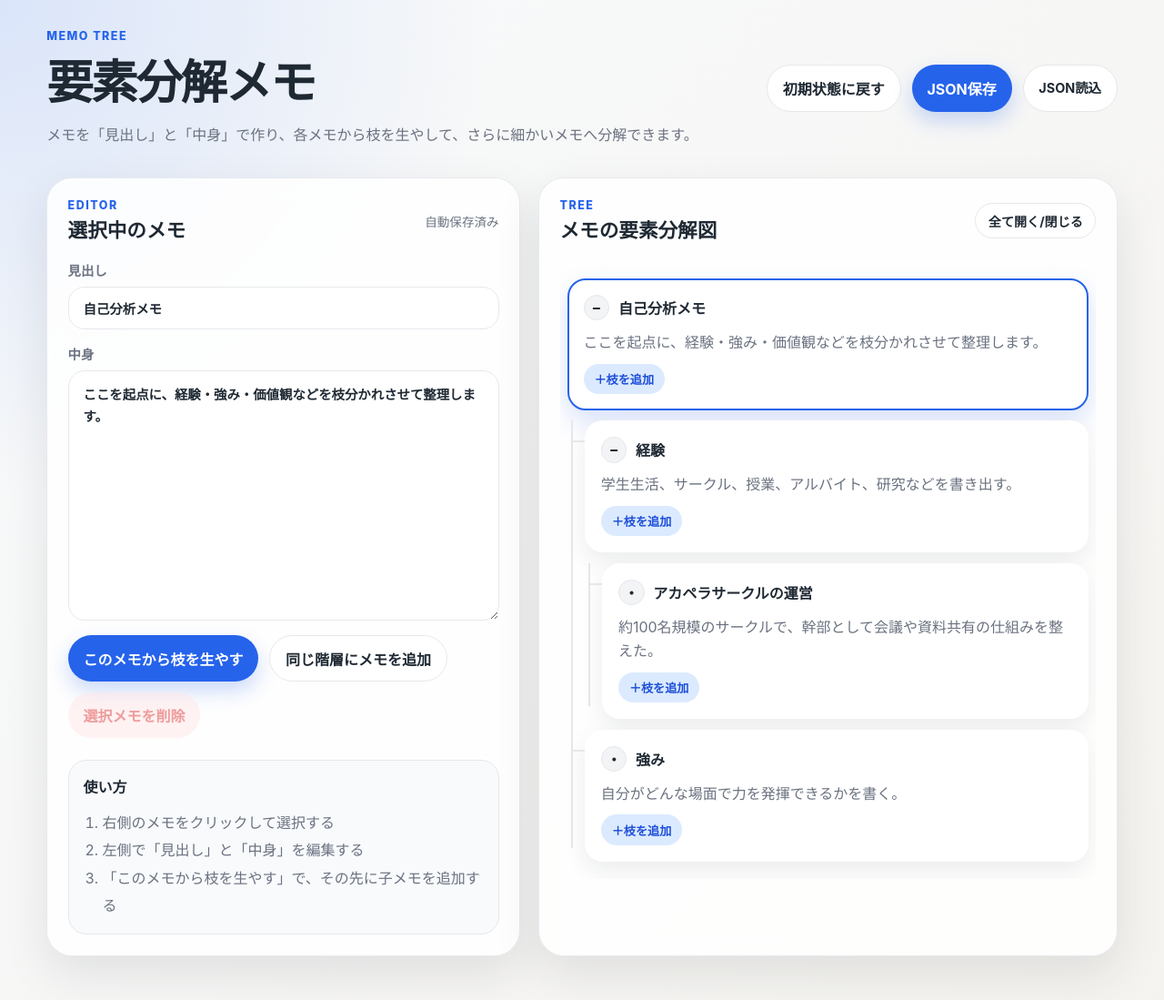
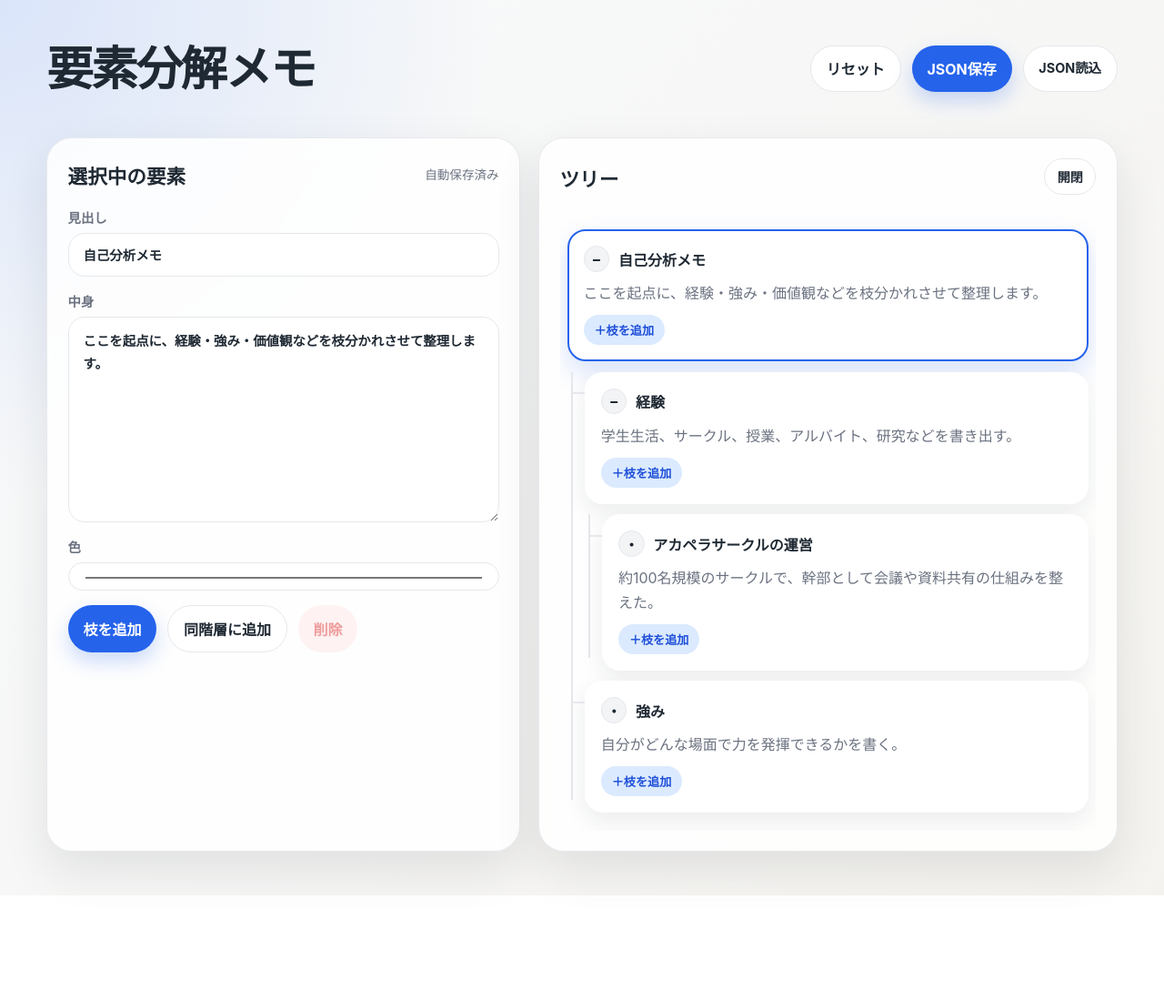
Before and after one commit to 0926nao10-gif/memo, a plain HTML site: page index.html in a window 1280 px wide. Shown: the whole page at 91% size. After the commit the page ends 984 px from the top, so only its background shows below. Drawn offline with Linux system fonts and the light colour scheme.

Commit message:
Remove extra copy and add color editor

```diff
--- a/index.html
+++ b/index.html
@@ -8,13 +8,9 @@
   </head>
   <body>
     <header class="app-header">
-      <div>
-        <p class="eyebrow">Memo Tree</p>
-        <h1>要素分解メモ</h1>
-        <p class="lead">メモを「見出し」と「中身」で作り、各メモから枝を生やして、さらに細かいメモへ分解できます。</p>
-      </div>
+      <h1>要素分解メモ</h1>
       <div class="header-actions">
-        <button id="resetTemplateButton" class="secondary-button">初期状態に戻す</button>
+        <button id="resetTemplateButton" class="secondary-button">リセット</button>
         <button id="exportButton" class="primary-button">JSON保存</button>
         <label class="import-label">
           JSON読込
@@ -26,47 +22,36 @@
     <main class="layout">
       <section class="panel editor-panel" aria-labelledby="editorTitle">
         <div class="panel-heading">
-          <div>
-            <p class="eyebrow">Editor</p>
-            <h2 id="editorTitle">選択中のメモ</h2>
-          </div>
-          <span id="saveStatus" class="save-status">自動保存済み</span>
+          <h2 id="editorTitle">選択中の要素</h2>
+          <span id="saveStatus" class="save-status">保存済み</span>
         </div>
 
         <div class="form-grid">
           <label>
             見出し
-            <input id="headingInput" type="text" placeholder="例：サークル運営で頑張ったこと" />
+            <input id="headingInput" type="text" />
           </label>
-          <label class="full-width">
+          <label>
             中身
-            <textarea id="contentInput" rows="10" placeholder="例：課題、行動、結果、学びなどを書く"></textarea>
+            <textarea id="contentInput" rows="8"></textarea>
+          </label>
+          <label>
+            色
+            <input id="colorInput" class="color-input" type="color" />
           </label>
         </div>
 
         <div class="button-row">
-          <button id="addChildButton" class="primary-button">このメモから枝を生やす</button>
-          <button id="addSiblingButton" class="secondary-button">同じ階層にメモを追加</button>
-          <button id="deleteButton" class="danger-button">選択メモを削除</button>
+          <button id="addChildButton" class="primary-button">枝を追加</button>
+          <button id="addSiblingButton" class="secondary-button">同階層に追加</button>
+          <button id="deleteButton" class="danger-button">削除</button>
         </div>
-
-        <section class="tips">
-          <h3>使い方</h3>
-          <ol class="how-to-list">
-            <li>右側のメモをクリックして選択する</li>
-            <li>左側で「見出し」と「中身」を編集する</li>
-            <li>「このメモから枝を生やす」で、その先に子メモを追加する</li>
-          </ol>
-        </section>
       </section>
 
       <section class="panel tree-panel" aria-labelledby="treeTitle">
         <div class="panel-heading">
-          <div>
-            <p class="eyebrow">Tree</p>
-            <h2 id="treeTitle">メモの要素分解図</h2>
-          </div>
-          <button id="expandAllButton" class="secondary-button small-button">全て開く/閉じる</button>
+          <h2 id="treeTitle">ツリー</h2>
+          <button id="expandAllButton" class="secondary-button small-button">開閉</button>
         </div>
         <div id="treeContainer" class="tree-container" aria-live="polite"></div>
       </section>
```
